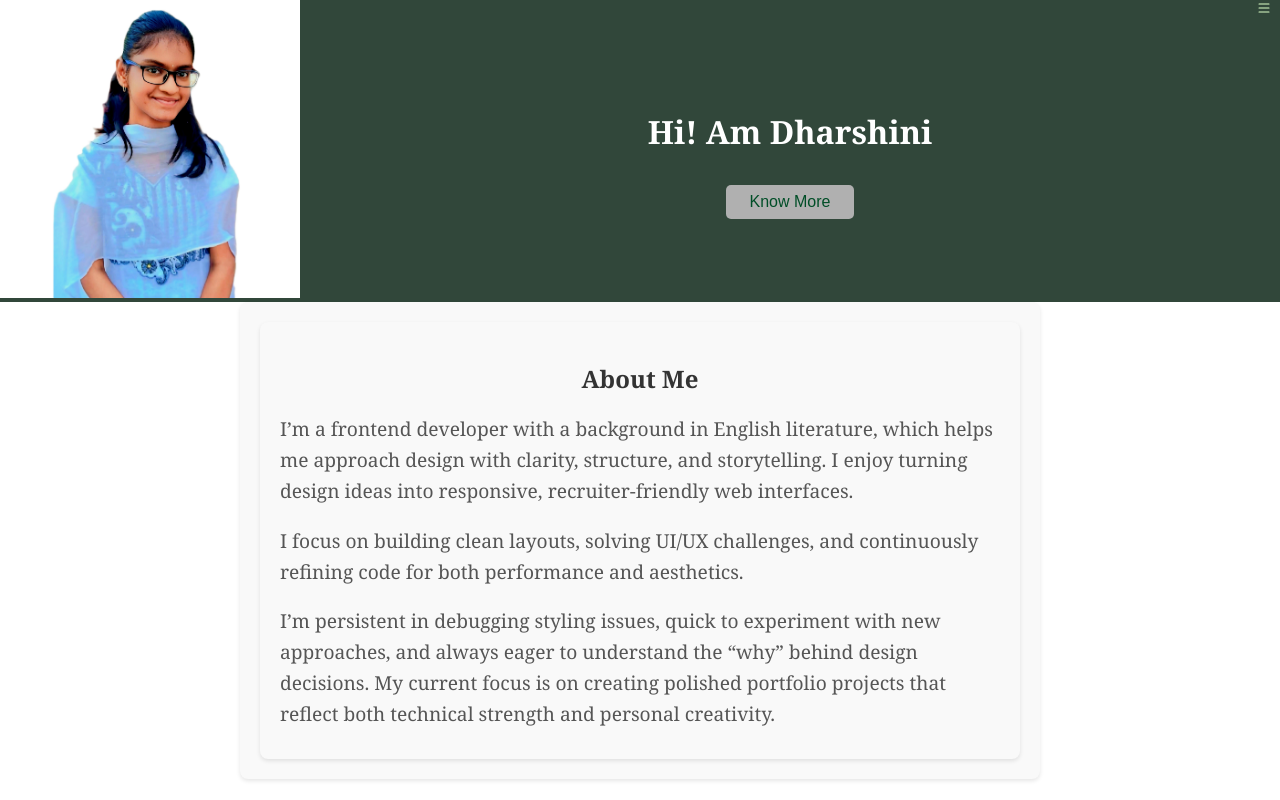
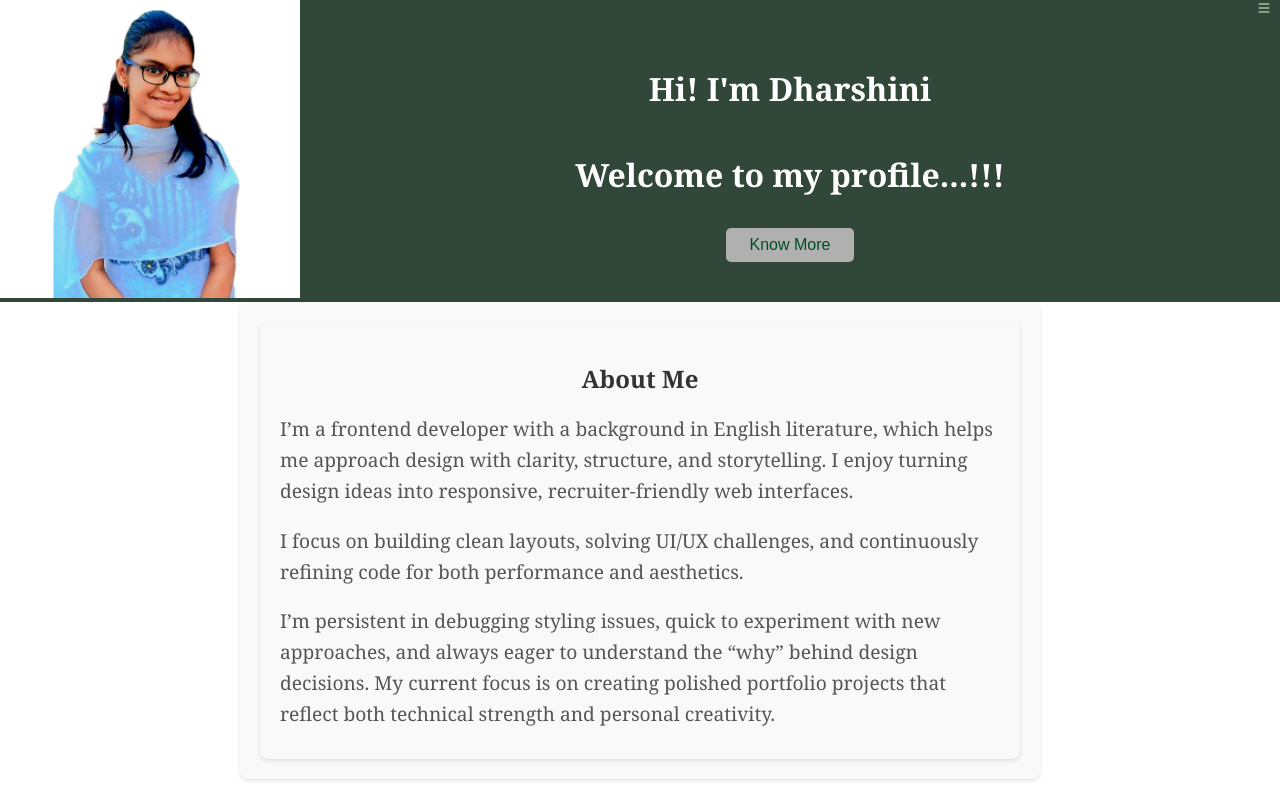
Before and after one commit to Dharshini-26003/interactive-resume, a React (Create React App) app: page / in a window 1280 px wide. Shown: the top 800 px of the page. Built offline with nearby package versions, Linux system fonts and the light colour scheme.

Commit message:
Update myprofile.jsx

```diff
--- a/src/components/myprofile.jsx
+++ b/src/components/myprofile.jsx
@@ -2,7 +2,9 @@ import React from 'react'
 function MyProfile() {
   return (
     <div className='profile' id='home'>
-      <h2>Hi! Am Dharshini</h2>
+      <h2>Hi! I'm Dharshini</h2>
+      <h2>Welcome to my profile...!!!</h2>
+
 <button onClick={() => {
   document.getElementById('contact').scrollIntoView({ behavior: 'smooth' });
 }} className='knowmore'>
```
